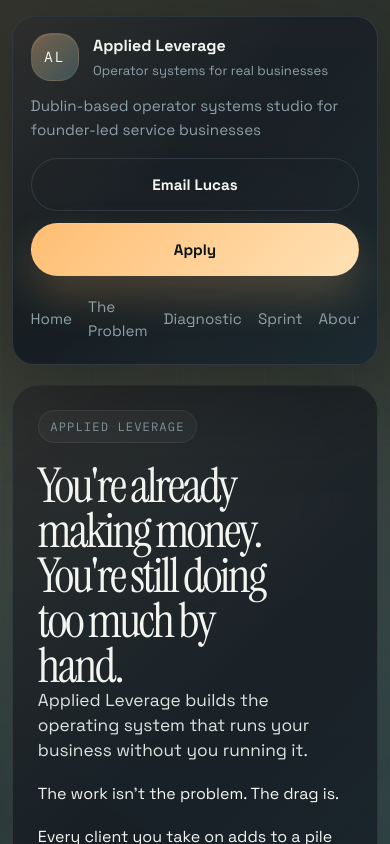
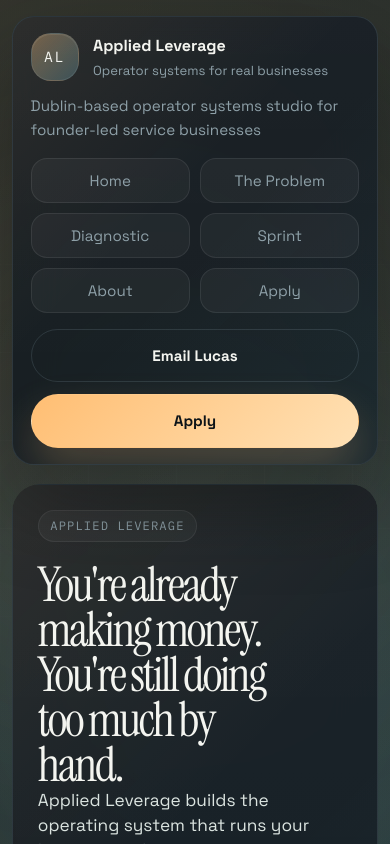
Before and after one commit to lucassynnott/applied-leverage-live-launch, a Next.js app: page / in a window 390 px wide. Shown: the top 844 px of the page. Built offline with nearby package versions, Linux system fonts and the light colour scheme.

Commit message:
Fix mobile nav and contact routing regressions (APP-22, APP-21)

```diff
--- a/app/globals.css
+++ b/app/globals.css
@@ -1039,6 +1039,15 @@
   font-weight: 600;
 }
 
+.form-status[data-tone="error"] {
+  color: #ffb4b4;
+}
+
+.lead-form button:disabled {
+  cursor: wait;
+  opacity: 0.72;
+}
+
 @media (min-width: 720px) {
   .header-topline {
     grid-template-columns: minmax(0, auto) 1fr;
@@ -1137,7 +1146,7 @@
   }
 }
 
-@media (max-width: 1040px) {
+@media (min-width: 721px) and (max-width: 1040px) {
   .site-header {
     top: 0.5rem;
   }
@@ -1172,6 +1181,32 @@
 
   .header-cta {
     flex: 1 1 auto;
+  }
+
+  .site-nav {
+    display: grid;
+    grid-template-columns: repeat(2, minmax(0, 1fr));
+    gap: 0.65rem;
+    width: 100%;
+    overflow: visible;
+  }
+
+  .nav-link {
+    display: flex;
+    align-items: center;
+    justify-content: center;
+    min-width: 0;
+    min-height: 2.8rem;
+    padding: 0.72rem 0.8rem;
+    border: 1px solid rgba(255, 255, 255, 0.08);
+    border-radius: 16px;
+    background: rgba(255, 255, 255, 0.04);
+    text-align: center;
+    line-height: 1.25;
+  }
+
+  .nav-link::after {
+    display: none;
   }
 
   .hero-stat-grid {
--- a/components/site-shell.tsx
+++ b/components/site-shell.tsx
@@ -1,5 +1,5 @@
 import Link from "next/link";
-import type { ReactNode } from "react";
+import React, { type ReactNode } from "react";
 
 import { getNavigationPages } from "@/lib/site-content";
 
@@ -31,7 +31,7 @@
           ))}
         </nav>
         <div className="header-actions">
-          <a className="button button-ghost header-cta" href="mailto:apply@appliedleverage.io">
+          <a className="button button-ghost header-cta" href="mailto:lucas@appliedleverage.io">
             Email Lucas
           </a>
           <Link className="button button-primary header-cta" href="/apply">
@@ -65,7 +65,7 @@
             <p className="footer-label">Company</p>
             <Link href="/why">The Problem</Link>
             <Link href="/about">About Lucas</Link>
-            <a href="mailto:apply@appliedleverage.io">apply@appliedleverage.io</a>
+            <a href="mailto:lucas@appliedleverage.io">lucas@appliedleverage.io</a>
           </div>
         </div>
       </footer>
--- a/lib/site-content.ts
+++ b/lib/site-content.ts
@@ -67,7 +67,7 @@
     path: "/apply",
     navLabel: "Apply",
     eyebrow: "Start here",
-    summary: "Choose the right entry point, submit a launch-ready placeholder form, and move into review.",
+    summary: "Choose the right entry point, submit your intake, and move into review.",
     highlights: [
       "Diagnostic applications reviewed in 1 business day",
       "Sprint waitlist for early cohort access",
```
Also changed, not shown: copy/about.md (+1 -1 lines), copy/apply.md (+1 -1 lines), 1 other file (tests, documents, lock files or other folders).
